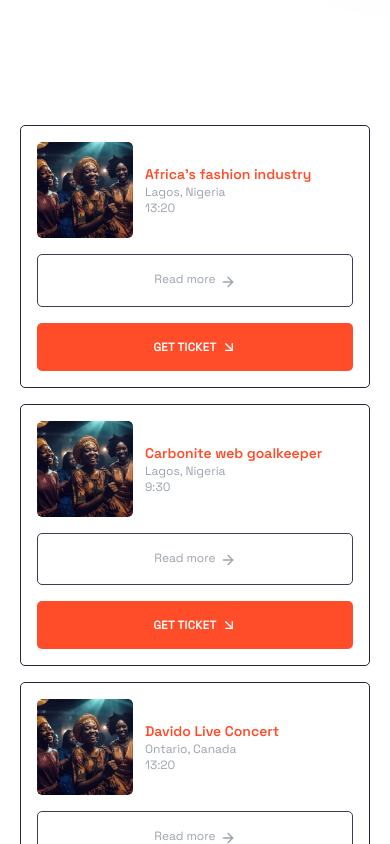
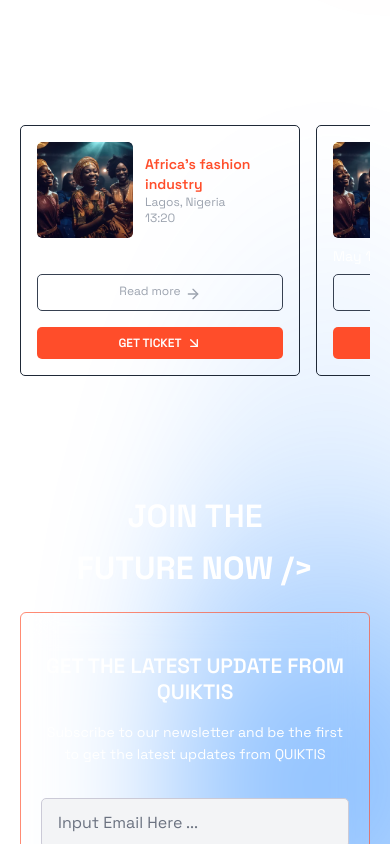
Before and after one commit to Quiktis/quiktis-frontend, a Next.js app: page /new-landing-page in a window 390 px wide. Shown: the part 4640-5484 px from the top of the page. Built offline with nearby package versions, Linux system fonts and the light colour scheme.

Commit message:
Update ComingUpNext.tsx

```diff
--- a/components/ComingUpNext.tsx
+++ b/components/ComingUpNext.tsx
@@ -58,16 +58,14 @@
 interface ComingUpNextProps {
   containerClass?: string;
 }
-const ComingUpNext: React.FC<ComingUpNextProps> = ({containerClass}) => {
+const ComingUpNext: React.FC<ComingUpNextProps> = ({ containerClass }) => {
   return (
     <section className={`relative py-10 overflow-hidden ${containerClass}`}>
-
       <div className="relative z-10 container mx-auto text-white">
         <h2 className="text-2xl font-semibold mb-6">Coming Up Next</h2>
 
-        <div className="space-y-4">
+        <div className="hidden md:grid grid-cols-1 lg:grid-cols-1 gap-4">
           {events.map((event) => (
-
             <div
               key={event.id}
               className="grid flex-wrap lg:grid-cols-2 xl:grid-cols-[0.9fr_0.5fr_1fr] gap-4 items-center p-4 border border-gray-800 rounded-[5px] bg-transparent">
@@ -88,33 +86,84 @@
                   <p className="text-gray-400 text-xs md:text-sm">
                     {event.location}
                   </p>
-                <p className="text-gray-400 text-xs md:text-sm">{event.time}</p>
+                  <p className="text-gray-400 text-xs md:text-sm">
+                    {event.time}
+                  </p>
                 </div>
               </div>
 
-              <div className="hidden xl:flex justify-center"><p className="  text-white md:text-sm">{event.date}</p></div>
-
-
+              <div className="hidden xl:flex justify-center">
+                <p className="text-white md:text-sm">{event.date}</p>
+              </div>
 
               {/* Right */}
               <div className="flex justify-center gap-4 md:grid grid-cols-2 max-sm:flex-col sm:flex-col">
-
-
                 <a
                   href={event.readMoreLink}
-                  className="lg:w-fit border border-gray-700 text-gray-400 hover:text-white rounded-[5px] text-xs md:text-sm  py-4 px-8 flex justify-center">
+                  className="lg:w-fit border border-gray-700 text-gray-400 hover:text-white rounded-[5px] text-xs md:text-sm py-4 px-8 flex justify-center">
                   Read more <FiArrowRight className="h-4 w-4 ml-1 mt-[0.2em]" />
                 </a>
 
                 <div>
+                  <a
+                    href={event.ticketLink}
+                    className="bg-[#ff4d2a] lg:w-fit hover:bg-[#ff4d2a]/90 text-white font-semibold rounded-[5px] text-xs md:text-sm py-4 px-8 flex justify-center lg:mr-0 lg:ml-auto">
+                    GET TICKET{" "}
+                    <FiArrowRight className="h-4 w-4 ml-1 transform rotate-45" />
+                  </a>
+                </div>
+              </div>
+            </div>
+          ))}
+        </div>
+
+        <div className="md:hidden flex gap-4 overflow-x-auto snap-x snap-mandatory scrollbar-hide">
+          {events.map((event) => (
+            <div
+              key={event.id}
+              className="snap-start flex-shrink-0 w-[80%] border border-gray-800 rounded-[5px] bg-transparent p-4">
+              {/* Left */}
+              <div className="flex gap-3 w-fit mb-2">
+                <div className="relative w-24 h-24 rounded-[5px] overflow-hidden flex-shrink-0">
+                  <Image
+                    src={event.image}
+                    alt={event.title}
+                    fill
+                    className="object-cover"
+                  />
+                </div>
+                <div className="my-auto">
+                  <h3 className="text-[#ff4d2a] font-semibold text-sm md:text-base lg:text-lg leading-2">
+                    {event.title}
+                  </h3>
+                  <p className="text-gray-400 text-xs md:text-sm">
+                    {event.location}
+                  </p>
+                  <p className="text-gray-400 text-xs md:text-sm">
+                    {event.time}
+                  </p>
+                </div>
+              </div>
+
+              {/* Middle*/}
+              <div className="mb-2">
+                <p className="text-white text-sm">{event.date}</p>
+              </div>
+
+              {/* Right*/}
+              <div className="flex flex-col gap-4">
+                <a
+                  href={event.readMoreLink}
+                  className="border border-gray-700 text-gray-400 hover:text-white rounded-[5px] text-xs md:text-sm py-2 px-4 flex justify-center">
+                  Read more <FiArrowRight className="h-4 w-4 ml-1 mt-[0.2em]" />
+                </a>
 
                 <a
                   href={event.ticketLink}
-                  className="bg-[#ff4d2a] lg:w-fit hover:bg-[#ff4d2a]/90 text-white font-semibold rounded-[5px] text-xs md:text-sm py-4 px-8 flex justify-center lg:mr-0 lg:ml-auto">
-                  GET TICKET
+                  className="bg-[#ff4d2a] hover:bg-[#ff4d2a]/90 text-white font-semibold rounded-[5px] text-xs md:text-sm py-2 px-4 flex justify-center">
+                  GET TICKET{" "}
                   <FiArrowRight className="h-4 w-4 ml-1 transform rotate-45" />
                 </a>
-              </div>
               </div>
             </div>
           ))}
```
Lines whose indentation alone changed are shown as unchanged.
